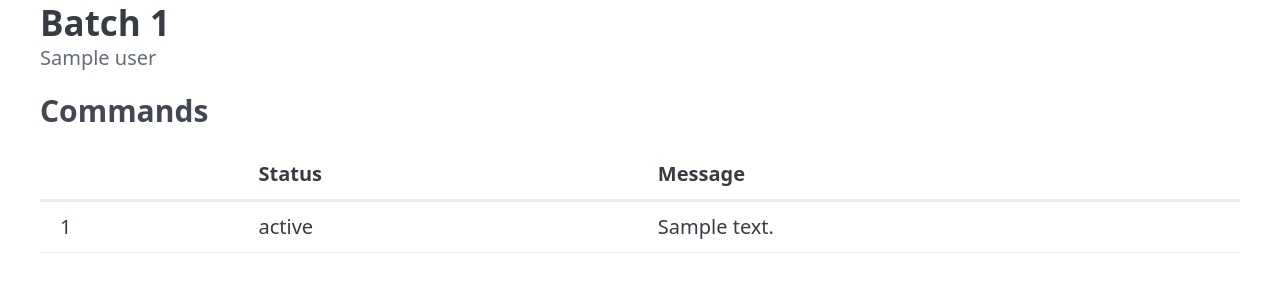
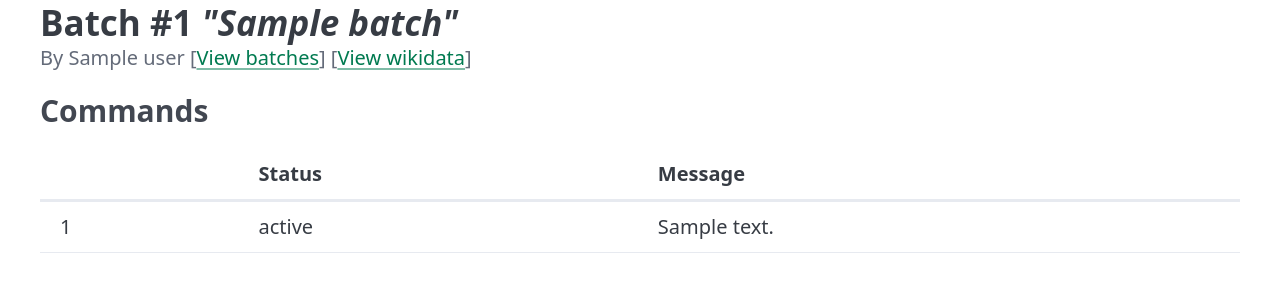
Before and after one commit to WikiMovimentoBrasil/quickstatements3, a Django app: template src/web/templates/batch.html in a window 1280 px wide. Shown: the part 87-390 px from the top of the page. Run offline with Django 3.2, Linux system fonts and the light colour scheme; the template is opened without the code that fills it: most values are stand-ins (such as "Sample title", 1, 10 or a date in 2020).

Commit message:
Adds header to the batch

```diff
--- a/src/web/templates/batch.html
+++ b/src/web/templates/batch.html
@@ -3,8 +3,12 @@
 {% block content %}
 
 <hgroup>
-  <h2> Batch {{ batch.pk }} </h2>
-  <p> {{ batch.user }} </p>
+  <h2> Batch #{{ batch.pk }} <i>"{{batch.name}}"</i></h2>
+  <p>
+    By {{ batch.user }}
+    [<a href="{% url 'last_batches_by_user' user=batch.user %}">View batches</a>]</a>
+    [<a href="https://www.wikidata.org/wiki/User:{{batch.user}}">View wikidata</a>]
+  </p>
 </hgroup>
 
 <h3> Commands </h3>
```
